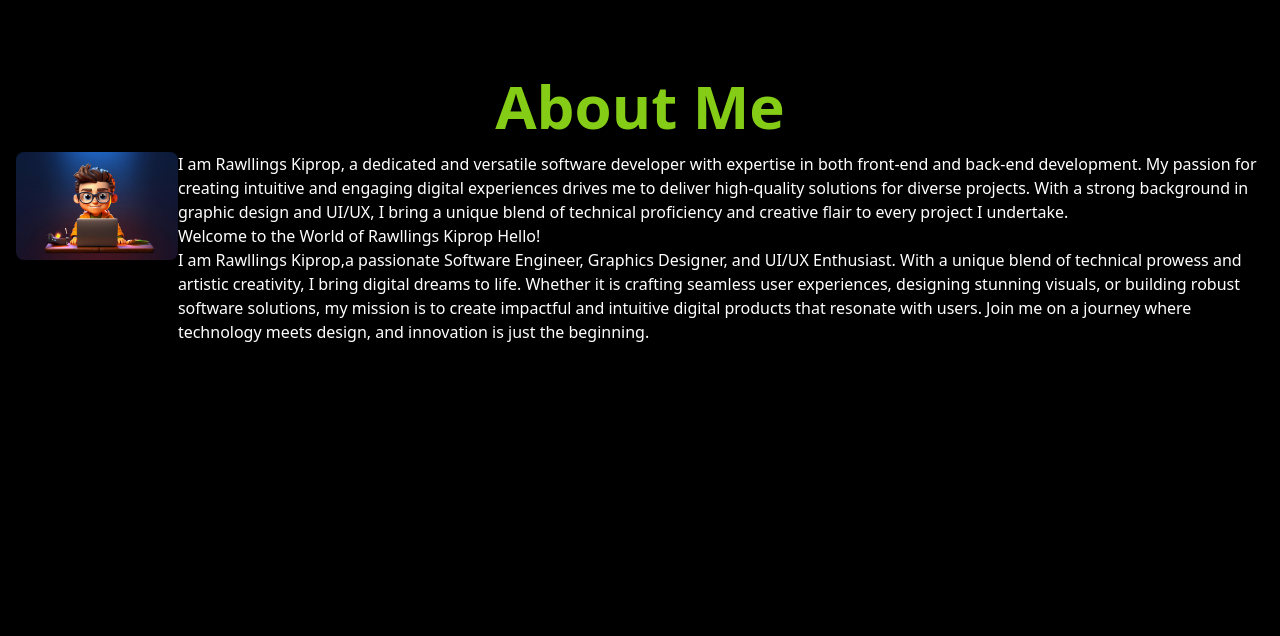
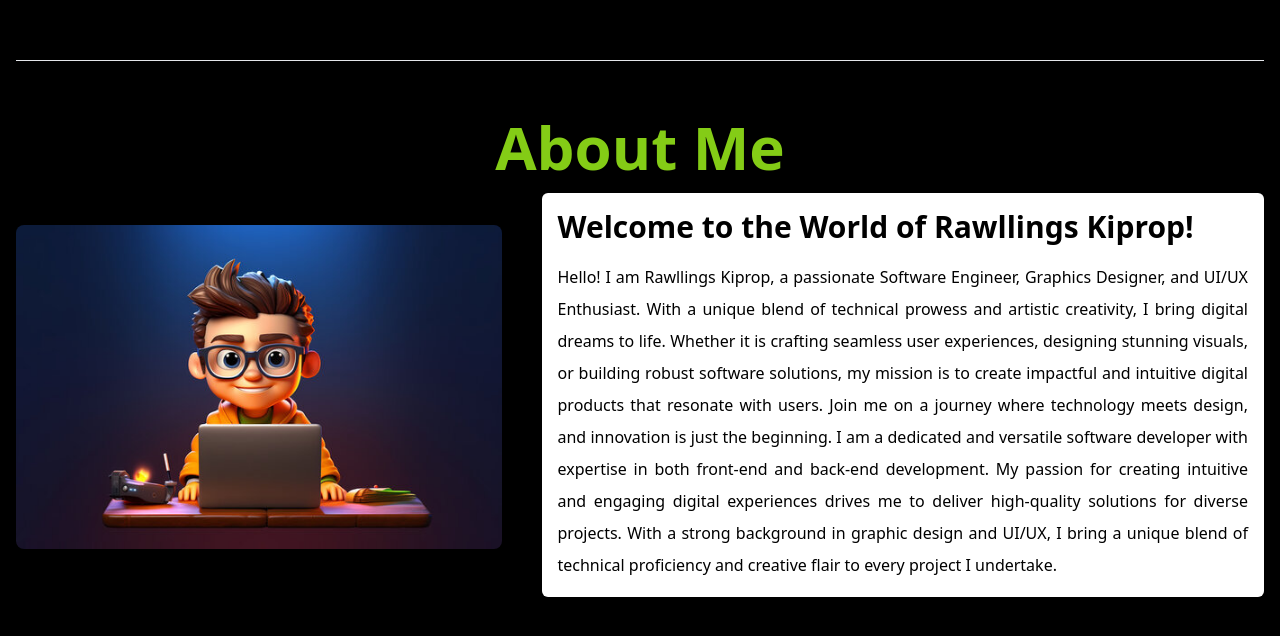
Before and after one commit to Rawllings/Senior_Chief, a React (Vite) app in the folder Portfolio/: page / in a window 1280 px wide. Shown: the part 756-1392 px from the top of the page. Built offline with nearby package versions, Linux system fonts and the light colour scheme.

Commit message:
Done with About Me page and it is working on very well.

```diff
--- a/Portfolio/package.json
+++ b/Portfolio/package.json
@@ -11,7 +11,8 @@
   },
   "dependencies": {
     "react": "^18.3.1",
-    "react-dom": "^18.3.1"
+    "react-dom": "^18.3.1",
+    "react-intersection-observer": "^9.13.0"
   },
   "devDependencies": {
     "@types/react": "^18.3.3",
--- a/Portfolio/src/components/AboutMe.jsx
+++ b/Portfolio/src/components/AboutMe.jsx
@@ -1,43 +1,49 @@
 import devPhoto from "../assets/dev.jpg";
 function AboutMe() {
   return (
-    <div className="min-h-screen p-4 bg-black">
-      <h1 className="text-lime-500 font-bold text-6xl text-center my-4">
+    <div className="min-h-screen p-4 bg-black ">
+      <hr className="md:pb-10" />
+      <div>
+        <h1 className="text-lime-500 md:font-bold font-medium md:text-6xl text-4xl text-center md:my-4 my-2">
           About Me
         </h1>
-      <div className="md:flex md:flex-auto  text-white">
+
+        <div className=" aboutme md:flex md:flex-auto text-white md:gap-10">
           {/* IMAGE  */}
-        <div>
+          <div className="mb-8 md:mt-8">
             <img
-            className="rounded-lg"
+              className="rounded-lg aboutme"
               src={devPhoto}
               alt="developer cartoon image"
             />
           </div>
           {/* DESCRIPTION  */}
-        <div>
-          <p>
-            I am Rawllings Kiprop, a dedicated and versatile software developer
-            with expertise in both front-end and back-end development. My
-            passion for creating intuitive and engaging digital experiences
-            drives me to deliver high-quality solutions for diverse projects.
-            With a strong background in graphic design and UI/UX, I bring a
-            unique blend of technical proficiency and creative flair to every
-            project I undertake.
-          </p>
-          <h1>Welcome to the World of Rawllings Kiprop Hello! </h1>
-          <p>
-            I am Rawllings Kiprop,a passionate Software Engineer, Graphics
-            Designer, and UI/UX Enthusiast. With a unique blend of technical
-            prowess and artistic creativity, I bring digital dreams to life.
-            Whether it is crafting seamless user experiences, designing stunning
-            visuals, or building robust software solutions, my mission is to
-            create impactful and intuitive digital products that resonate with
-            users. Join me on a journey where technology meets design, and
-            innovation is just the beginning.
+          <div className="md:bg-white bg-white md:text-black text-black rounded-md md:w-[800px] md:p-4 p-2 ease-in-out duration-300 md:shadow-lime-500 md:mb-10">
+            <h1 className="md:text-3xl text-lg md:font-bold font-medium md:pb-4 pb-2">
+              Welcome to the World of Rawllings Kiprop!{" "}
+            </h1>
+            <p className="md:leading-8 md:text-justify text-justify	">
+              Hello! I am Rawllings Kiprop, a passionate Software Engineer,
+              Graphics Designer, and UI/UX Enthusiast. With a unique blend of
+              technical prowess and artistic creativity, I bring digital dreams
+              to life. Whether it is crafting seamless user experiences,
+              designing stunning visuals, or building robust software solutions,
+              my mission is to create impactful and intuitive digital products
+              that resonate with users. Join me on a journey where technology
+              meets design, and innovation is just the beginning. I am a
+              dedicated and versatile software developer with expertise in both
+              front-end and back-end development. My passion for creating
+              intuitive and engaging digital experiences drives me to deliver
+              high-quality solutions for diverse projects. With a strong
+              background in graphic design and UI/UX, I bring a unique blend of
+              technical proficiency and creative flair to every project I
+              undertake.
             </p>
           </div>
         </div>
+      </div>
+
+      <hr className="md:pt-10" />
     </div>
   );
 }
--- a/Portfolio/src/components/Header.jsx
+++ b/Portfolio/src/components/Header.jsx
@@ -18,11 +18,14 @@ function Header() {
           <hr className="opacity-30 md:mb-0 mb-8" />
 
           {/* TYPEWRITER AND IMAGE  */}
-          <div className="md:flex md:flex-row flex-col md:w-auto md:mx-10 md:my-4 ">
+          <div className="md:flex md:flex-row flex-col md:w-auto md:mx-10 md:my-4 md:gap-[100px]">
             {/* TYPING  */}
             <div>
-              <h1 className="md:font-black font-bold md:text-5xl text-2xl md:text-white text-white md:text-left text-center mb-[50px] pl-2 md:mt-[50px] md:pr-4">
-                <span className="">Welcome! I am Rawllings Kiprop, </span>
+              <h1
+                className="md:font-black font-bold md:text-4xl text-2xl md:text-white text-white md:text-left text-center
+               mb-[50px] pl-2 md:mt-[50px] md:pr-2"
+              >
+                <span className="">Welcome! I am Rawllings Kiprop,</span>
                 <span className="text-lime-500 md:text-4xl md:font-bold text-2xl font-bold md:text-wrap text-center pb-2 pl-2 md:mt-8 ">
                   <Typewriter
                     options={{
@@ -80,7 +83,7 @@ function Header() {
             <div className="">
               <img
                 className="mt-8 md:w-auto w-auto md:h-auto h-auto
-                 rounded-lg p-2 inline-block animate-bounce md:bg-lime-500 bg-lime-500"
+                 rounded-lg pt-2 inline-block animate-bounce bg-lime-500"
                 src={Image}
                 alt=""
               />
@@ -93,7 +96,6 @@ function Header() {
           © {new Date().getFullYear()} Dev Rawllings All rights reserved
         </h1> */}
         </div>
-
       </div>
       {/* <div>
         <TypeAnimation
--- /dev/null
+++ b/Portfolio/src/components/Stacks.jsx
@@ -0,0 +1,9 @@
+import React from 'react'
+
+function Stacks() {
+  return (
+    <div>Stacks</div>
+  )
+}
+
+export default Stacks
--- a/Portfolio/src/index.css
+++ b/Portfolio/src/index.css
@@ -18,3 +18,30 @@
     border-color: transparent;
     animation: fadeBorder 3s infinite;
   }
+
+
+  .aboutme {
+       animation: slide-up-fade-in 0.5s ease-out forwards;
+  }
+
+  @keyframes slide-down-fade-in {
+  from {
+    opacity: 0;
+    transform: translateY(-3rem);
+  }
+  to {
+    opacity: 1;
+    transform: translateY(0);
+  }
+}
+
+@keyframes slide-up-fade-in {
+  from {
+    opacity: 0;
+    transform: translateY(3rem);
+  }
+  to {
+    opacity: 1;
+    transform: translateY(0);
+  }
+}
--- a/Portfolio/tailwind.config.js
+++ b/Portfolio/tailwind.config.js
@@ -3,20 +3,72 @@ export default {
   content: ["./index.html", "./src/**/*.{js,ts,jsx,tsx}"],
   theme: {
     extend: {
+      animation: {
+        "move-down": "moveDown 1s ease-in-out infinite",
+        bounce: "bounce 2s infinite",
+        'fade-in': 'fadeIn 1s ease-in 1s forwards',
+      },
       keyframes: {
+        fadeIn: {
+          '0%': { opacity: 0, transform: 'translateY(20px)' },
+          '100%': { opacity: 1, transform: 'translateY(0)' },
+        },
         bounce: {
           "0%, 100%": { transform: "translateY(0)" },
           "50%": { transform: "translateY(-20px)" },
         },
-      },
-      animation: {
-        bounce: "bounce 2s infinite",
+        moveDown: {
+          "0%": { transform: "translateY(-100%)" },
+          "100%": { transform: "translateY(0)" },
+        },
       },
     },
   },
 
   plugins: [],
 };
+
+// tailwind.config.js
+// module.exports = {
+//   content: [
+//     './src/**/*.{js,jsx,ts,tsx}',
+//   ],
+//   theme: {
+//     extend: {
+//       animation: {
+//         'fade-in': 'fadeIn 1s ease-in 1s forwards',
+//       },
+//       keyframes: {
+//         fadeIn: {
+//           '0%': { opacity: 0, transform: 'translateY(20px)' },
+//           '100%': { opacity: 1, transform: 'translateY(0)' },
+//         },
+//       },
+//     },
+//   },
+//   plugins: [],
+// }
+
+
+// module.exports = {
+//   content: [
+//     './src/**/*.{js,jsx,ts,tsx}',
+//   ],
+//   theme: {
+//     extend: {
+//       animation: {
+//         'move-down': 'moveDown 1s ease-in-out infinite',
+//       },
+//       keyframes: {
+//         moveDown: {
+//           '0%': { transform: 'translateY(-100%)' },
+//           '100%': { transform: 'translateY(0)' },
+//         },
+//       },
+//     },
+//   },
+//   plugins: [],
+// }
 
 // tailwind.config.js
 // module.exports = {
```
Also changed, not shown: 1 other file (tests, documents, lock files or other folders). Lines whose indentation alone changed are shown as unchanged.
